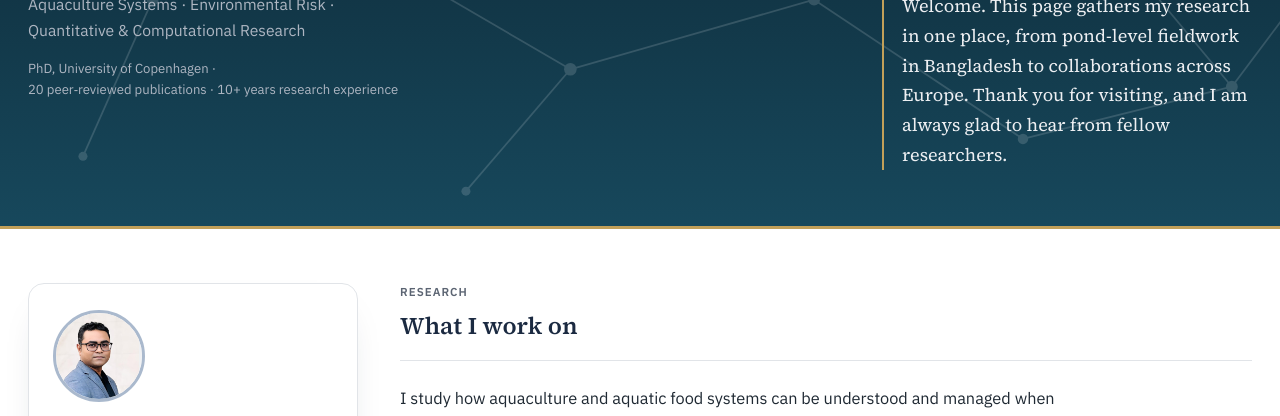
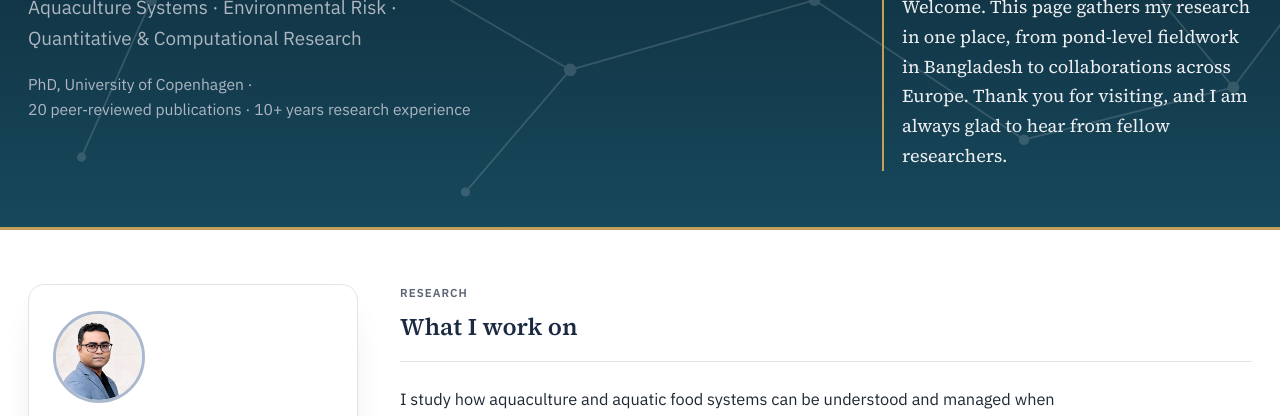
Before and after one commit to razib-phd/razib.phd, a plain HTML site: page preview.html in a window 1280 px wide. Shown: the part 215-631 px from the top of the page. Drawn offline with Linux system fonts and the light colour scheme.

Commit message:
Redesign preview round 16 (hero text scale-up, 24 gallery photos)

```diff
--- a/preview.html
+++ b/preview.html
@@ -93,18 +93,18 @@
   }
   .hero-tagline{
     font-family:'IBM Plex Sans', sans-serif;
+    font-size:1.18rem;
+    color:var(--text-on-navy-dim);
+    margin-top:14px;
+    max-width:600px;
+    line-height:1.6;
+  }
+  .hero-stats-line{
+    font-family:'IBM Plex Sans', sans-serif;
     font-size:0.98rem;
     color:var(--text-on-navy-dim);
-    margin-top:14px;
-    max-width:540px;
-    line-height:1.6;
-  }
-  .hero-stats-line{
-    font-family:'IBM Plex Sans', sans-serif;
-    font-size:0.82rem;
-    color:var(--text-on-navy-dim);
     margin-top:10px;
-    max-width:540px;
+    max-width:600px;
   }
 
   /* ---- availability badge ---- */
@@ -652,7 +652,7 @@
   @media (max-width:640px){ .fund-row{grid-template-columns:1fr;} }
 
   /* ---- fix round 10: hero welcome; Now & Next complete treatment ---- */
-  .hero-welcome{max-width:370px; margin-left:28px; margin-top:92px; border-left:2px solid var(--accent); padding-left:18px;}
+  .hero-welcome{max-width:370px; margin-left:28px; margin-top:93px; border-left:2px solid var(--accent); padding-left:18px;}
   .hero-welcome p{font-family:'Source Serif 4', serif; font-size:1.13rem; line-height:1.65; color:var(--text-on-navy); margin:0;}
   @media (max-width:760px){ .hero-welcome{margin-left:0; margin-top:22px; max-width:560px;} }
   /* items stacked; the markup classes get the styling the older class names carried */
@@ -1116,12 +1116,14 @@
       <figure class="g-item"><img src="gallery/team-photo.jpg" alt="Project team group photo" loading="lazy"><figcaption>Project team group photo</figcaption></figure>
       <figure class="g-item"><img src="gallery/team-day.jpg" alt="Team day with colleagues" loading="lazy"><figcaption>Team day with colleagues</figcaption></figure>
       <figure class="g-item"><img src="gallery/delegation-pond.jpg" alt="Delegation group photo at a pond site" loading="lazy"><figcaption>Delegation group photo at a pond site</figcaption></figure>
+          <figure class="g-item"><img src="gallery/thai-facility-visit.jpg" alt="Visit to a Thai aquaculture facility" loading="lazy"><figcaption>Visit to a Thai aquaculture facility</figcaption></figure>
       <figure class="g-item"><img src="gallery/workshop-group.jpg" alt="Workshop group photo" loading="lazy"><figcaption>Workshop group photo</figcaption></figure>
       <figure class="g-item"><img src="gallery/presentation-session.jpg" alt="Project presentation session" loading="lazy"><figcaption>Project presentation session</figcaption></figure>
       <figure class="g-item"><img src="gallery/steering-meeting.jpg" alt="Steering meeting" loading="lazy"><figcaption>Steering meeting</figcaption></figure>
       <figure class="g-item"><img src="gallery/phd-presentation-2016.jpg" alt="Presenting during the PhD period, 2016" loading="lazy"><figcaption>Presenting during the PhD period, 2016</figcaption></figure>
       <figure class="g-item"><img src="gallery/copenhagen-freezer.jpg" alt="Retrieving samples from an ultra-low freezer, University of Copenhagen" loading="lazy"><figcaption>Retrieving samples from an ultra-low freezer, University of Copenhagen</figcaption></figure>
       <figure class="g-item"><img src="gallery/lab-measurement.jpg" alt="Water quality measurement in the laboratory" loading="lazy"><figcaption>Water quality measurement in the laboratory</figcaption></figure>
+          <figure class="g-item"><img src="gallery/fish-dissection.jpg" alt="Fish dissection in the laboratory" loading="lazy"><figcaption>Fish dissection in the laboratory</figcaption></figure>
       <figure class="g-item"><img src="gallery/prawn-harvest.jpg" alt="A proud harvest of freshwater prawns" loading="lazy"><figcaption>A proud harvest of freshwater prawns</figcaption></figure>
       <figure class="g-item"><img src="gallery/fish-week-rally.jpg" alt="National Fish Week 2023 rally" loading="lazy"><figcaption>National Fish Week 2023 rally</figcaption></figure>
     </div>
```
